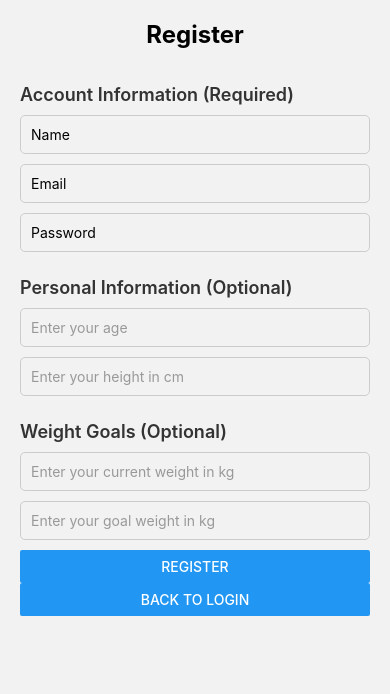
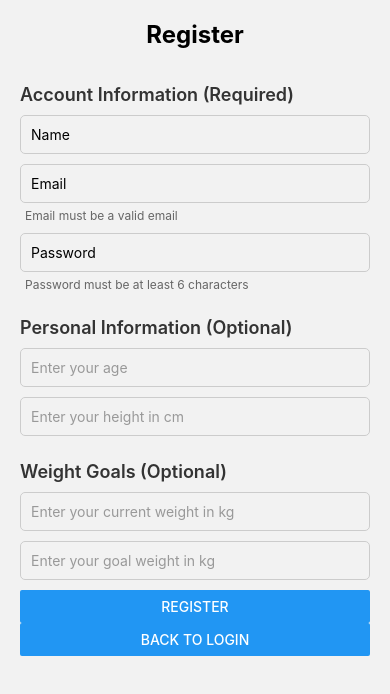
Before and after one commit to SalekhM8/toasted, a React Native app in the folder frontend/: screen /Register in a window 390 px wide. Shown: the top 694 px of the page. Built offline with nearby package versions, Linux system fonts and the light colour scheme.

Commit message:
updated register styles

```diff
--- a/frontend/src/screens/auth/RegisterScreen.tsx
+++ b/frontend/src/screens/auth/RegisterScreen.tsx
@@ -63,6 +63,7 @@ const RegisterScreen = ({ navigation }: Props) => {
               keyboardType="email-address"
               autoCapitalize="none"
             />
+            <Text style={styles.helperText}>Email must be a valid email</Text>
             <TextInput
               style={styles.input}
               placeholder="Password"
@@ -70,6 +71,7 @@ const RegisterScreen = ({ navigation }: Props) => {
               onChangeText={handleChange('password')}
               secureTextEntry
             />
+            <Text style={styles.helperText}>Password must be at least 6 characters</Text>
 
             <Text style={styles.sectionTitle}>Personal Information (Optional)</Text>
             <TextInput
@@ -143,6 +145,16 @@ const styles = StyleSheet.create({
     marginBottom: 10,
     borderRadius: 5,
   },
+  helperText: {
+    fontSize: 12,
+    color: '#666',
+    marginTop: -5,
+    marginBottom: 10,
+    marginLeft: 5,
+  },
+  errorText: {
+    color: '#FF0000',
+  },
   error: {
     color: 'red',
     marginBottom: 10,
```
